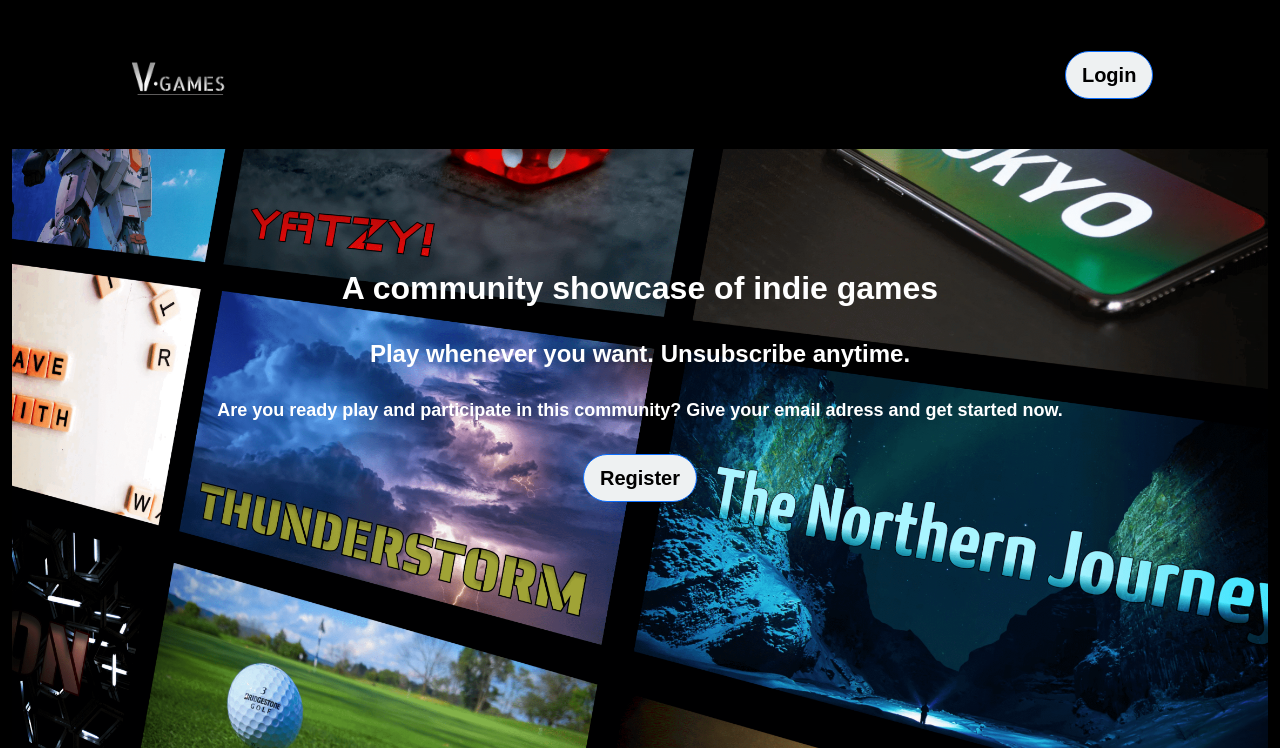
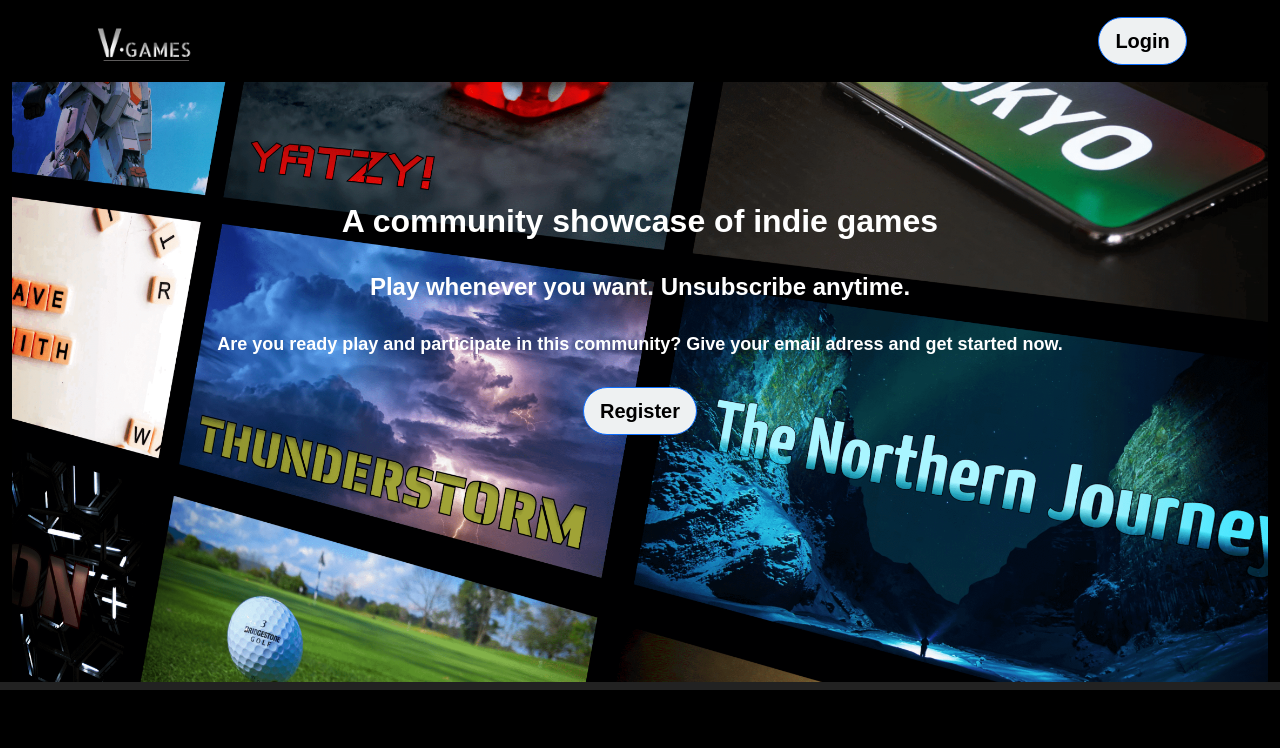
Before and after one commit to VTwin90/VGAME, a Flask app: page / in a window 1280 px wide. Shown: the top 748 px of the page. Run offline with Flask 2, Linux system fonts and the light colour scheme; some libraries are stand-ins or nearby versions.

Commit message:
add navbar media screen

```diff
--- a/static/css/style.css
+++ b/static/css/style.css
@@ -182,4 +182,8 @@ p.description_text {
     .hero-text {
         padding: 120px;
     }
+
+    .navbar {
+        margin: 0%;
+    }
 }
```
